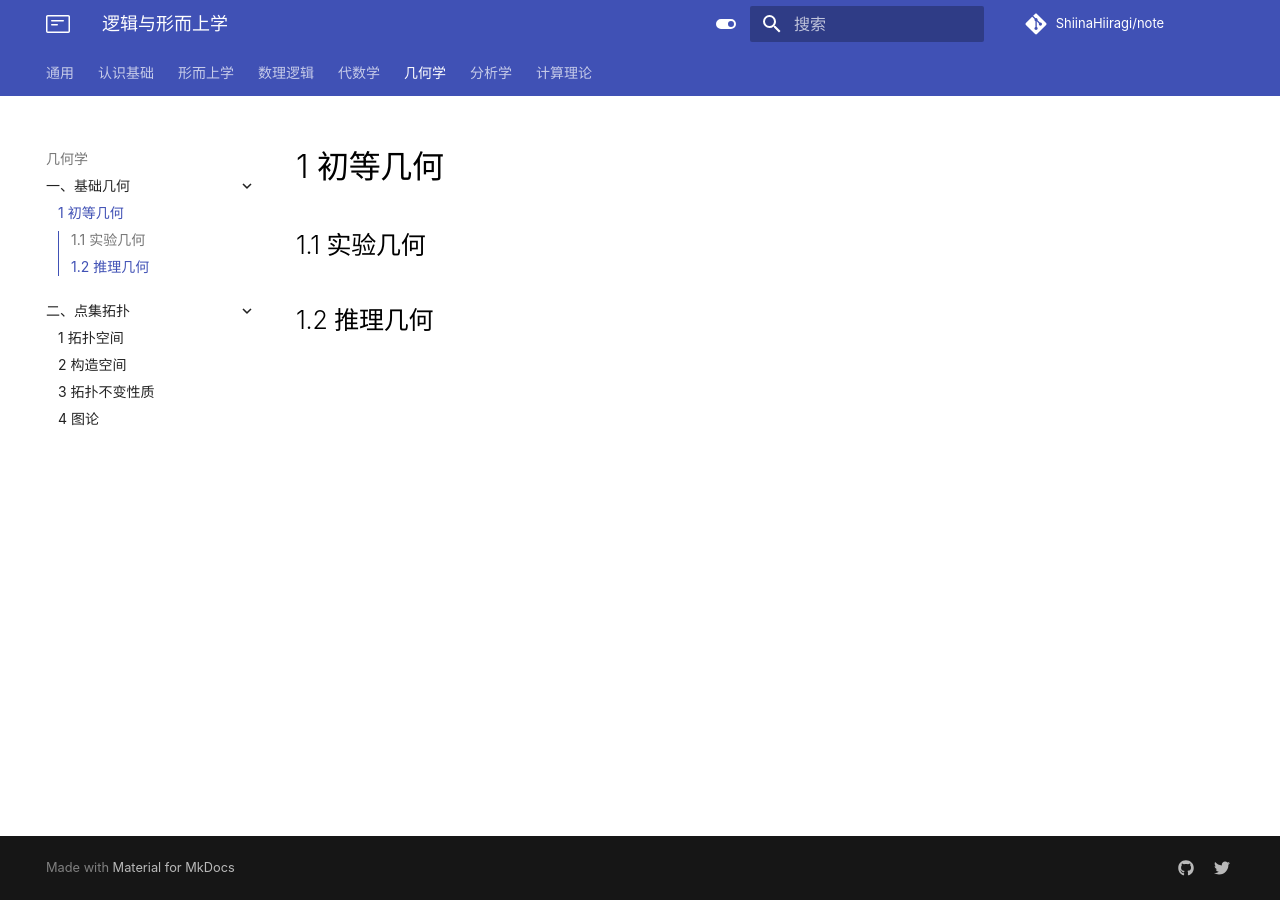
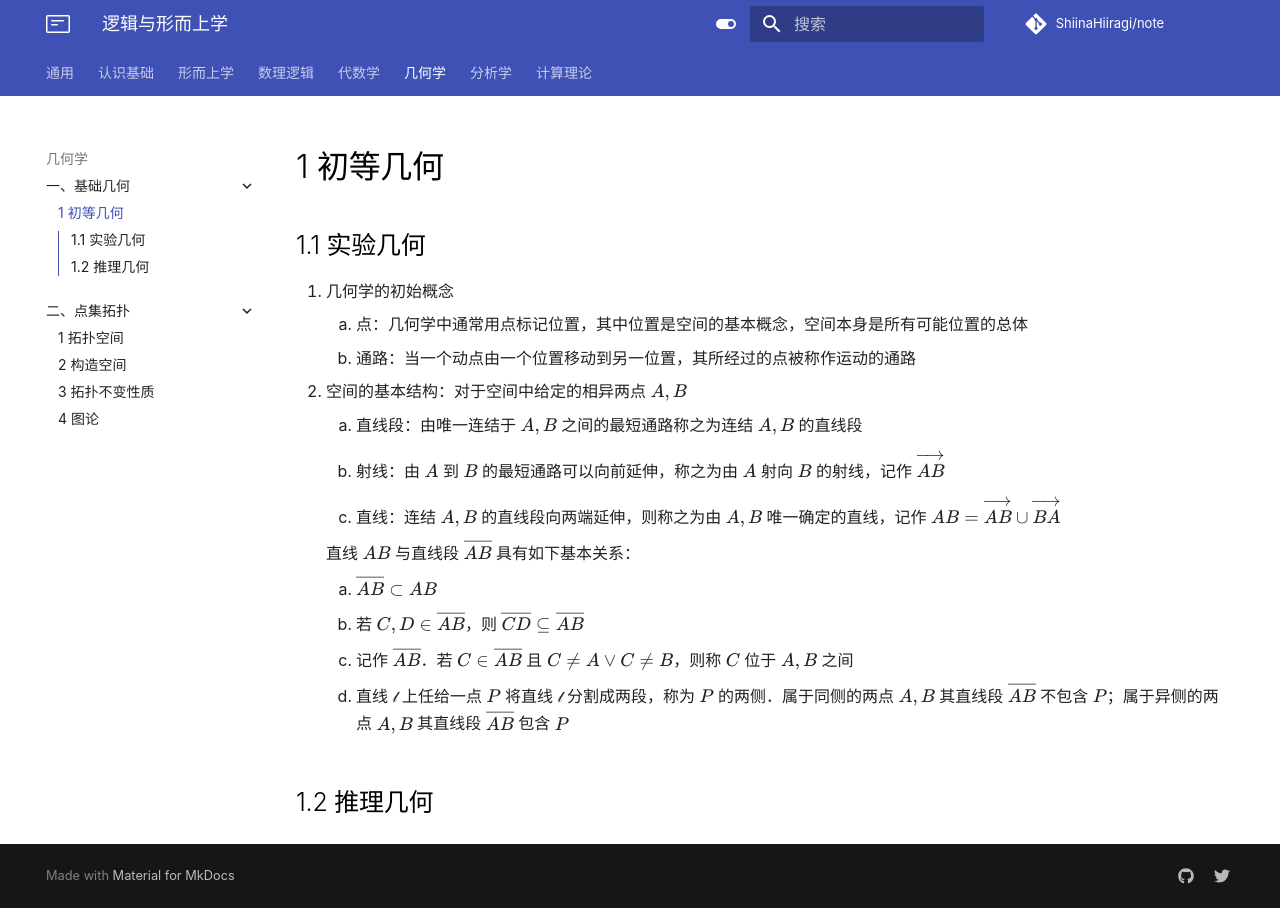
Before and after one commit to ShiinaHiiragi/note, an MkDocs documentation site: the page built from docs/top/geom/prim.md, in a window 1280 px wide. Built offline with MkDocs 1.6.1 and Material for MkDocs 9.7.7, drawn with Linux system fonts in a browser that asks for light colours; comment, search, counter and statistics services are not loaded.

Commit message:
start geom

```diff
--- a/docs/top/geom/prim.md
+++ b/docs/top/geom/prim.md
@@ -1,5 +1,19 @@
 # 1 初等几何
 
 ## 1.1 实验几何
+1. 几何学的初始概念
+    1. 点：几何学中通常用点标记位置，其中位置是空间的基本概念，空间本身是所有可能位置的总体
+    2. 通路：当一个动点由一个位置移动到另一位置，其所经过的点被称作运动的通路
+2. 空间的基本结构：对于空间中给定的相异两点 $A, B$
+    1. 直线段：由唯一连结于 $A, B$ 之间的最短通路称之为连结 $A, B$ 的直线段
+    2. 射线：由 $A$ 到 $B$ 的最短通路可以向前延伸，称之为由 $A$ 射向 $B$ 的射线，记作 $\overrightarrow{AB}$
+    3. 直线：连结 $A, B$ 的直线段向两端延伸，则称之为由 $A, B$ 唯一确定的直线，记作 $AB = \overrightarrow{AB} \cup \overrightarrow{BA}$
+
+    直线 $AB$ 与直线段 $\overline{AB}$ 具有如下基本关系：
+
+    1. $\overline{AB} \subset AB$
+    2. 若 $C, D \in \overline{AB}$，则 $\overline{CD} \subseteq \overline{AB}$
+    3. 记作 $\overline{AB}$．若 $C \in \overline{AB}$ 且 $C \neq A \vee C \neq B$，则称 $C$ 位于 $A, B$ 之间
+    4. 直线 $\mathscr l$ 上任给一点 $P$ 将直线 $\mathscr l$ 分割成两段，称为 $P$ 的两侧．属于同侧的两点 $A, B$ 其直线段 $\overline{AB}$ 不包含 $P$；属于异侧的两点 $A, B$ 其直线段 $\overline{AB}$ 包含 $P$
 
 ## 1.2 推理几何
```
Also changed, not shown: docs/alg/elem/eq.md (line endings or trailing spaces), docs/meta/cogn/nerve.md (line endings or trailing spaces), docs/meta/cogn/psyc.md (line endings or trailing spaces).
